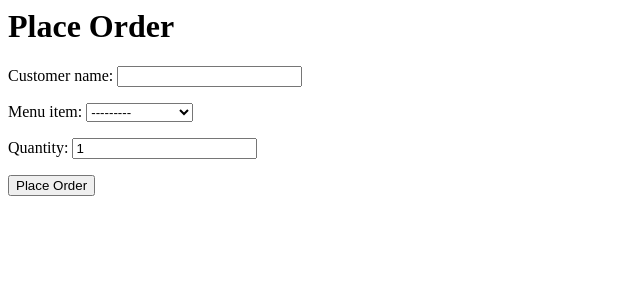
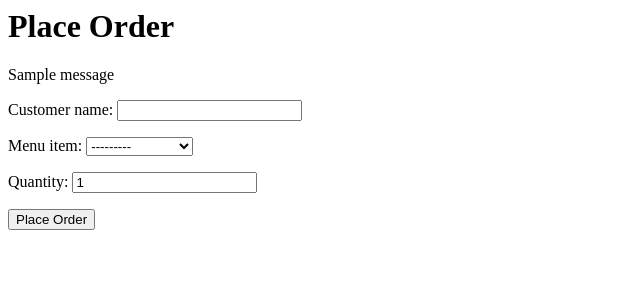
Before and after one commit to Shreeya-k-Ram/CafeFlow-Order-Management, a Django app: page /order/ in a window 1280 px wide. Shown: the top 300 px of the page, without its empty margins (0-640 px from the left). Run offline with Django 5.2, Linux system fonts and the light colour scheme; data comes from the database, SQL or seed files in the repository; both versions use the stored data as it was after the commit; one stand-in notice (Sample message) is shown.

Commit message:
Added confirmation order message

```diff
--- a/cafe_project/cafe/templates/cafe/order_form.html
+++ b/cafe_project/cafe/templates/cafe/order_form.html
@@ -1,6 +1,12 @@
 <html>
 <body>
     <h1>Place Order</h1>
+
+    {% if messages %}
+        {% for message in messages %}
+            <p>{{ message }}</p>
+        {% endfor %}
+    {% endif %}
 
     <form method="POST">
         {% csrf_token %}
--- a/cafe_project/cafe/views.py
+++ b/cafe_project/cafe/views.py
@@ -1,6 +1,7 @@
 from django.shortcuts import render, redirect
 from .models import MenuItem
 from .forms import OrderForm
+from django.contrib import messages
 
 # Create your views here.
 def menu_list(request):
@@ -19,6 +20,7 @@ def order_view(request):
 
         if form.is_valid():
             form.save()
+            messages.success(request , 'Order placed successfully')
             return redirect('/order/')
 
     else:
```
Also changed, not shown: cafe_project/db.sqlite3.
